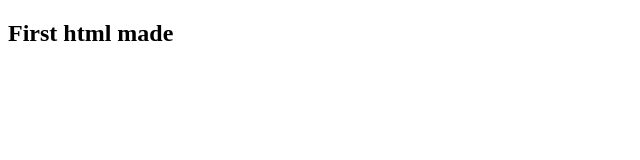
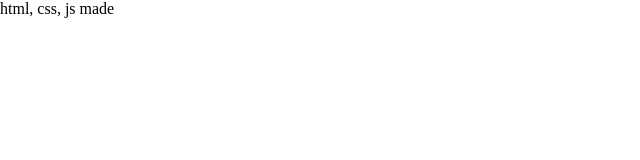
Before and after one commit to Mhamzashamsi/blogging-website, a plain HTML site: page index.html in a window 1280 px wide. Shown: the whole page, without its empty margins (0-640 px from the left). Drawn offline with Linux system fonts and the light colour scheme.

Commit message:
changed some lines of html and made script.js file

```diff
--- a/index.html
+++ b/index.html
@@ -4,8 +4,10 @@
     <meta charset="UTF-8">
     <meta name="viewport" content="width=device-width, initial-scale=1.0">
     <title>Blogging website</title>
+    <link rel="stylesheet" href="style.css">
 </head>
 <body>
-    <h2>First html made</h2>
+    <p>html, css, js made</p>
+    <script src="script.js"></script>
 </body>
 </html>
--- /dev/null
+++ b/script.js
@@ -0,0 +1 @@
+alert("script loaded")
```
